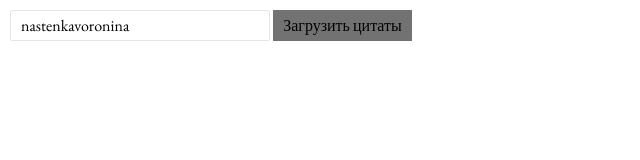
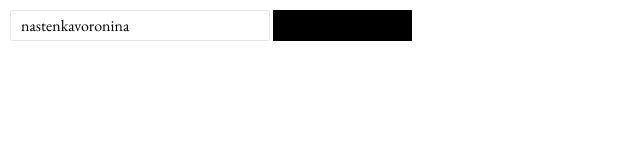
Before and after one commit to vtrushin/vtrushin.github.io, a website: page bookmate/index.html in a window 1280 px wide. Shown: the whole page, without its empty margins (0-640 px from the left). Drawn offline with nearby package versions, Linux system fonts and the light colour scheme.

Commit message:
Update index.html

```diff
--- a/bookmate/index.html
+++ b/bookmate/index.html
@@ -44,14 +44,14 @@
 			top: 0;
 			right: 0;
 			bottom: 0;
-			background-color: rgba(0, 0, 0, .5);
+			background-color: rgba(0, 0, 0, 1);
 			mix-blend-mode: overlay;
 		}
 
 		.form button {
 			position: relative;
 			font-size: 16px;
-			background-color: rgba(0, 0, 0, .1);
+			background-color: rgba(0, 0, 0, .05);
 			border: none;
 			padding: 5px 10px;
 			border-radius: 2px;
```
